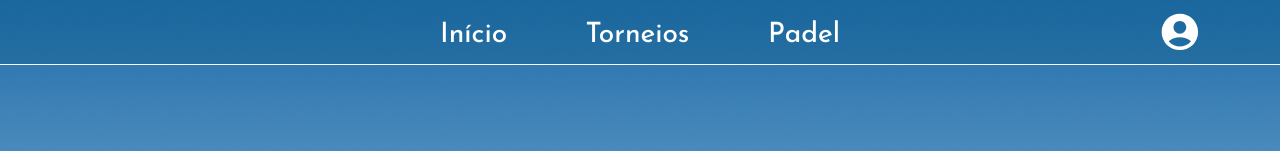
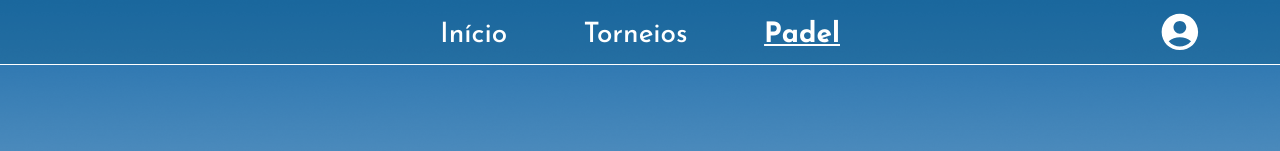
Before and after one commit to PMS-Padel/frontend, a React (Create React App) app: page /info in a window 1280 px wide. Shown: the top 151 px of the page. Built offline with nearby package versions, Linux system fonts and the light colour scheme; the HTML template or start-up script is replaced by a standard one.

Commit message:
Implementação de detalhes a notar resultante de user testing (destacar item selecionado no navbar & alterar texto "ir a jogador" para "menu jogador"

```diff
--- a/src/components/general/NavBar.js
+++ b/src/components/general/NavBar.js
@@ -35,12 +35,20 @@ const Container = styled.div`
     flex-grow: 1;
     align-items: center;
     gap: 30px;
+  }
+`
 
-    & a {
-      color: white;
-      text-decoration: none;
-    }
+const HRefA = styled.a`
+  color: white;
+
+  &:hover,
+  &.active {
+    font-weight: bold;
   }
+  text-decoration: ${(props) =>
+          props.href === window.location.pathname ? "underline" : "none"};
+  font-weight: ${(props) =>
+          props.href === window.location.pathname ? "bold" : "normal"};
 `
 
 function NavBar({storedAuth, logoutAccount, isAdmin, goToAdminMenu}) {
@@ -66,8 +74,6 @@ function NavBar({storedAuth, logoutAccount, isAdmin, goToAdminMenu}) {
     const disableMenu = () =>
         setShowMenu(false);
 
-
-
     return (
         <Container>
             <>
@@ -75,9 +81,9 @@ function NavBar({storedAuth, logoutAccount, isAdmin, goToAdminMenu}) {
                 {storedAuth === null &&
                     <>
                         <nav>
-                            <a href='/' style={{fontSize: '28px'}}>Início</a>
-                            <a href='/torneios' style={{fontSize: '28px'}}>Torneios</a>
-                            <a href='/info' style={{fontSize: '28px'}}>Padel</a>
+                            <HRefA href='/' style={{fontSize: '28px'}}>Início</HRefA>
+                            <HRefA href='/torneios' style={{fontSize: '28px'}}>Torneios</HRefA>
+                            <HRefA href='/info' style={{fontSize: '28px'}}>Padel</HRefA>
                         </nav>
                         <div onClick={() => {
                             setShowMenu(true)
@@ -89,9 +95,9 @@ function NavBar({storedAuth, logoutAccount, isAdmin, goToAdminMenu}) {
                 {storedAuth !== null &&
                     <>
                         <nav>
-                            <a href='/menu-jogador' style={{fontSize: '28px'}}>Início</a>
-                            <a href='/torneios' style={{fontSize: '28px'}}>Torneios</a>
-                            <a href='/info' style={{fontSize: '28px'}}>Padel</a>
+                            <HRefA href='/menu-jogador' style={{fontSize: '28px'}}>Início</HRefA>
+                            <HRefA href='/torneios' style={{fontSize: '28px'}}>Torneios</HRefA>
+                            <HRefA href='/info' style={{fontSize: '28px'}}>Padel</HRefA>
                         </nav>
                         <div>
                             <CircleNotificationsIcon fontSize="large" style={{color: 'white', cursor: 'pointer', marginRight: '20px'}}/>
@@ -110,7 +116,7 @@ function NavBar({storedAuth, logoutAccount, isAdmin, goToAdminMenu}) {
                                 }}
                             >
                                 <MenuItem sx={{ color: "#052F53", justifyContent: "center", fontWeight:'bold' }} onClick={handleClose}>Conta</MenuItem>
-                                {isAdmin && <MenuItem sx={{ color: "#052F53", justifyContent: "center", fontWeight:'bold', borderTop:'1px solid #6A9FC8' }} onClick={handleCloseChangeMenu}>Ir a Organizador</MenuItem>}
+                                {isAdmin && <MenuItem sx={{ color: "#052F53", justifyContent: "center", fontWeight:'bold', borderTop:'1px solid #6A9FC8' }} onClick={handleCloseChangeMenu}>Menu Organizador</MenuItem>}
                                 <MenuItem sx={{ color: "#052F53", justifyContent: "center", fontWeight:'bold', borderTop:'1px solid #6A9FC8' }} onClick={handleClose}>Definições</MenuItem>
                                 <MenuItem sx={{ color: "#052F53", justifyContent: "center", fontWeight:'bold', borderTop:'1px solid #6A9FC8' }} onClick={handleCloseLogout}>Logout</MenuItem>
                             </Menu>
--- a/src/components/general/NavBarAdmin.js
+++ b/src/components/general/NavBarAdmin.js
@@ -35,12 +35,20 @@ const Container = styled.div`
     flex-grow: 1;
     align-items: center;
     gap: 30px;
+  }
+`
 
-    & a {
-      color: white;
-      text-decoration: none;
-    }
+const HRefA = styled.a`
+  color: white;
+
+  &:hover,
+  &.active {
+    font-weight: bold;
   }
+  text-decoration: ${(props) =>
+    props.href === window.location.pathname ? "underline" : "none"};
+  font-weight: ${(props) =>
+    props.href === window.location.pathname ? "bold" : "normal"};
 `
 
 function NavBarAdmin({logoutAccount, goToAdminMenu}) {
@@ -68,9 +76,9 @@ function NavBarAdmin({logoutAccount, goToAdminMenu}) {
                 <div></div>
                     <>
                         <nav>
-                            <a href='/menu-organizador' style={{fontSize: '28px'}}>Início</a>
-                            <a href='/torneios' style={{fontSize: '28px'}}>Torneios</a>
-                            <a href='/organizar' style={{fontSize: '28px'}}>Organizar</a>
+                            <HRefA href='/menu-organizador' style={{fontSize: '28px'}}>Início</HRefA>
+                            <HRefA href='/torneios' style={{fontSize: '28px'}}>Torneios</HRefA>
+                            <HRefA href='/organizar' style={{fontSize: '28px'}}>Organizar</HRefA>
                         </nav>
                         <div>
                             <CircleNotificationsIcon fontSize="large" style={{color: 'white', cursor: 'pointer', marginRight: '20px'}}/>
@@ -89,7 +97,7 @@ function NavBarAdmin({logoutAccount, goToAdminMenu}) {
                                 }}
                             >
                                 <MenuItem sx={{ color: "#052F53", justifyContent: "center", fontWeight:'bold' }} onClick={handleClose}>Conta</MenuItem>
-                                <MenuItem sx={{ color: "#052F53", justifyContent: "center", fontWeight:'bold', borderTop:'1px solid #6A9FC8' }} onClick={handleCloseChangeMenu}>Ir a Jogador</MenuItem>
+                                <MenuItem sx={{ color: "#052F53", justifyContent: "center", fontWeight:'bold', borderTop:'1px solid #6A9FC8' }} onClick={handleCloseChangeMenu}>Menu Jogador</MenuItem>
                                 <MenuItem sx={{ color: "#052F53", justifyContent: "center", fontWeight:'bold', borderTop:'1px solid #6A9FC8' }} onClick={handleClose}>Definições</MenuItem>
                                 <MenuItem sx={{ color: "#052F53", justifyContent: "center", fontWeight:'bold', borderTop:'1px solid #6A9FC8' }} onClick={handleCloseLogout}>Logout</MenuItem>
                             </Menu>
```
